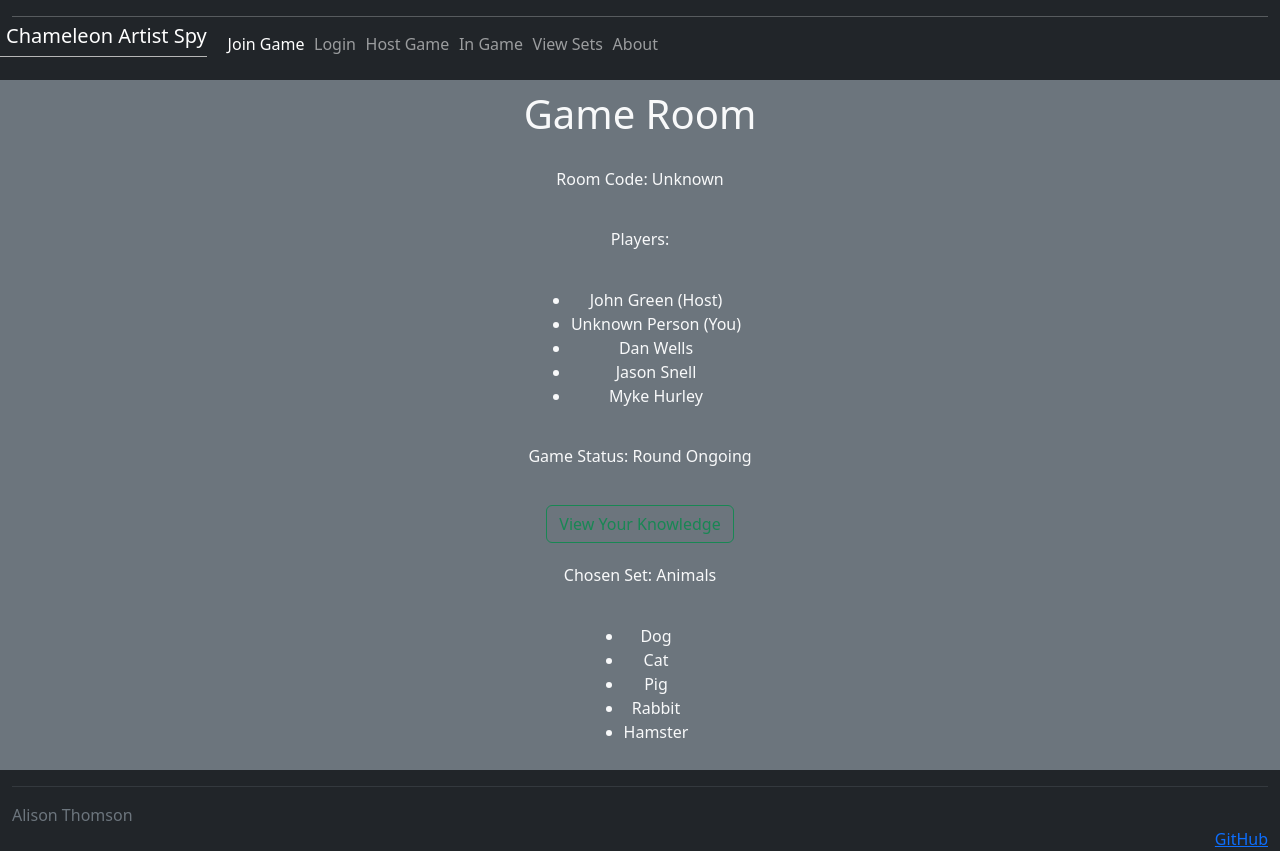
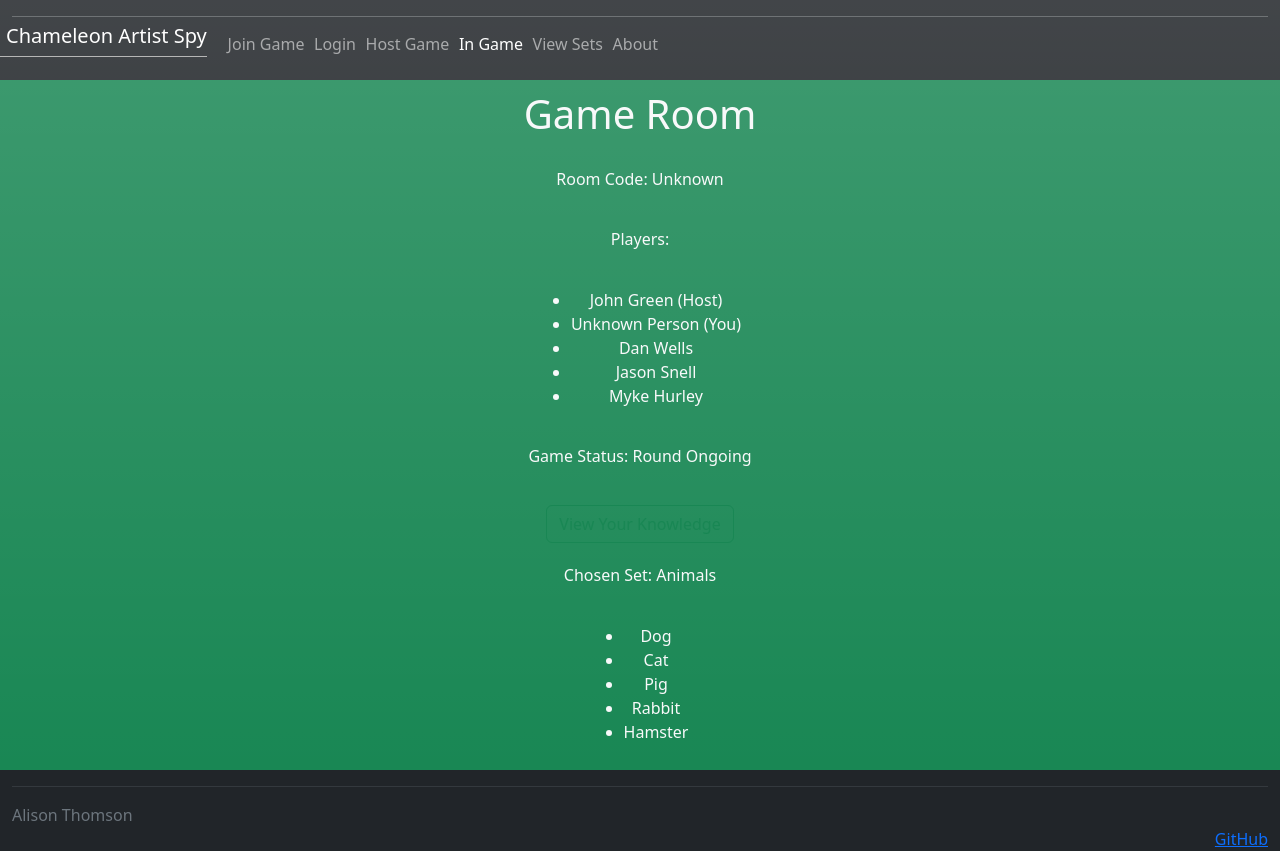
Before and after one commit to AlisonRampton/startup, a plain HTML site: page play.html in a window 1280 px wide. Drawn offline with nearby package versions, Linux system fonts and the light colour scheme.

Commit message:
Changed backgrounds and fixed active nav class

```diff
--- a/main.css
+++ b/main.css
@@ -2,6 +2,7 @@ body {
   display: flex;
   flex-direction: column;
   min-width: 375px;
+  background-image: var(--bs-gradient);
 }
 
 header {
--- a/play.html
+++ b/play.html
@@ -22,10 +22,10 @@
       <nav class="navbar fixed-top navbar-dark">
         <a class="navbar-brand" href="index.html">Chameleon Artist Spy</a>
         <menu class="navbar-nav">
-          <li class="nav-item"><a class="nav-link active" href="index.html">Join Game</a></li>
+          <li class="nav-item"><a class="nav-link" href="index.html">Join Game</a></li>
           <li class="nav-item"><a class="nav-link" href="login.html">Login</a></li>
           <li class="nav-item"><a class="nav-link" href="host.html">Host Game</a></li>
-          <li class="nav-item"><a class="nav-link" href="play.html">In Game</a></li>
+          <li class="nav-item"><a class="nav-link active" href="play.html">In Game</a></li>
           <li class="nav-item"><a class="nav-link" href="sets.html">View Sets</a></li>
           <li class="nav-item"><a class="nav-link" href="about.html">About</a></li>
         </menu>
@@ -36,7 +36,7 @@
     </header>
 
     <!-- Without functionality implemented, I am allowing access to this page without a room code-->
-    <main class="container-fluid bg-secondary text-center">
+    <main class="container-fluid bg-success bg-gradient text-center">
       <h1>Game Room</h1>
       <p>Room Code: Unknown</p>
       <p>Players:</p>
```
Also changed, not shown: about.html (+2 -2 lines), host.html (+3 -3 lines), index.html (+1 -1 lines), login.html (+3 -3 lines), sets.html (+3 -3 lines).
